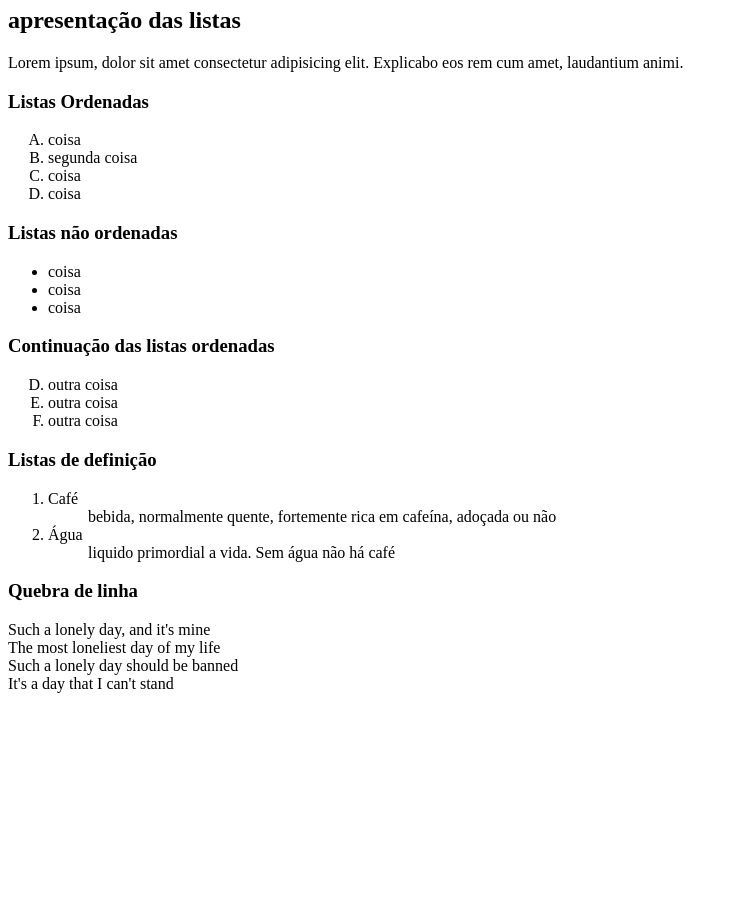
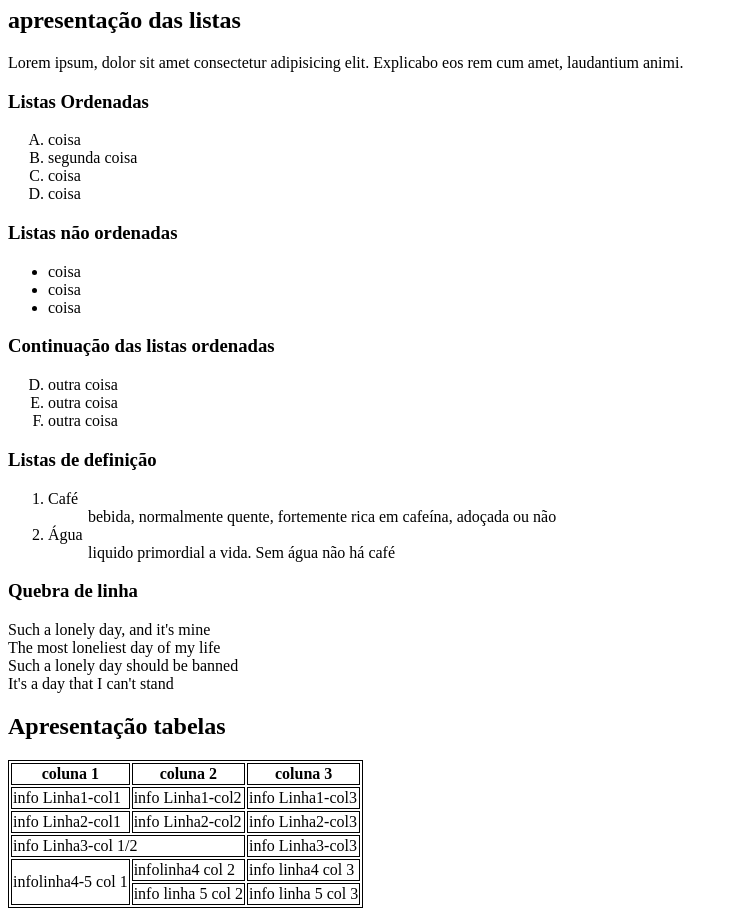
Before and after one commit to raiswss/Gera-aotechHTML, a plain HTML site: page index.html in a window 1280 px wide. Shown: the part 73-989 px from the top of the page, without its empty margins (0-733 px from the left). Before the commit the page ends 800 px from the top, so only its background shows below. Drawn offline with Linux system fonts and the light colour scheme.

Commit message:
adiçao de exemplos de tabela

```diff
--- a/index.html
+++ b/index.html
@@ -4,9 +4,14 @@
     <meta charset="UTF-8">
     <meta name="viewport" content="width=device-width, initial-scale=1.0">
     <title>Document</title>
+    <style>
+        table, th,td,tr{
+            border: 1px solid black;
+        }
+    </style>
 </head>
 <body>
-<h1>Aula 02</h1>
+<h1>EXEMPLOS DE UTILIZAÇÃO DAS TAGS</h1>
 <h2>apresentação das listas</h2>
 <p>Lorem ipsum, dolor sit amet consectetur adipisicing elit. Explicabo eos rem cum amet, laudantium animi.</p>
 <h3>Listas Ordenadas</h3>
@@ -51,6 +56,44 @@ The most loneliest day of my life <br>
 Such a lonely day should be banned <br>
 It's a day that I can't stand <br>
 
+<h2>Apresentação tabelas</h2>
+
+<table>
+    <!-- titulo das colunas -->
+
+        <th>coluna 1</th>
+        <th>coluna 2</th>
+        <th>coluna 3</th>
+
+    <!-- informações da tabela -->
+    <tr>
+         <td>info Linha1-col1</td>
+         <td>info Linha1-col2</td>
+         <td>info Linha1-col3</td>
+</tr>
+
+<tr>
+    <td>info Linha2-col1</td>
+    <td>info Linha2-col2</td>
+    <td>info Linha2-col3</td>
+</tr>
+
+<tr>
+    <td colspan="2">info Linha3-col 1/2</td>
+    <td>info Linha3-col3</td>
+    </tr>
+
+    <tr>
+        <td rowspan="2">infolinha4-5 col 1</td>
+        <td>infolinha4 col 2</td>
+        <td>info linha4 col 3</td>
+    </tr>
+    <tr>
+        <td>info linha 5 col 2</td>
+        <td>info linha 5 col 3</td>
+    </tr>
+
+</table>
 
 </body>
 </html>
```
